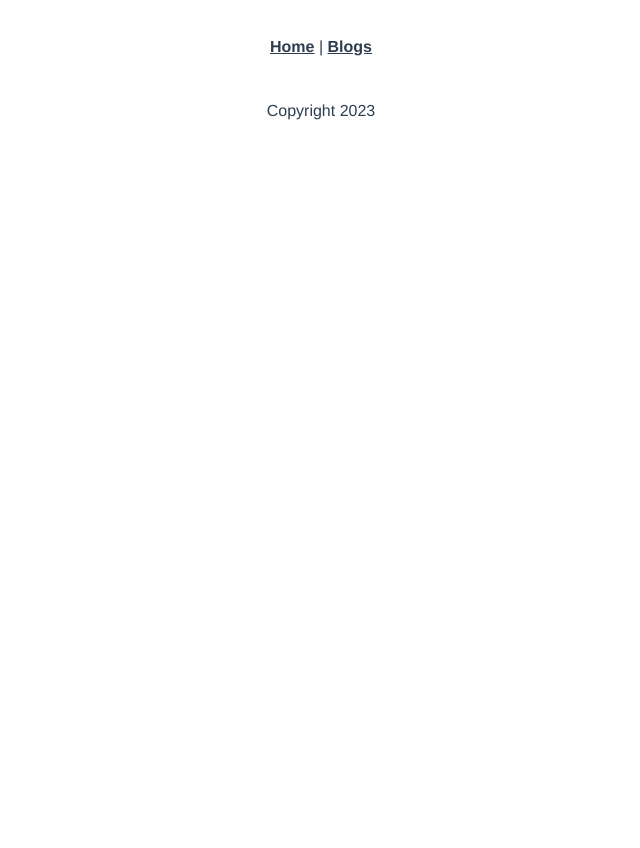
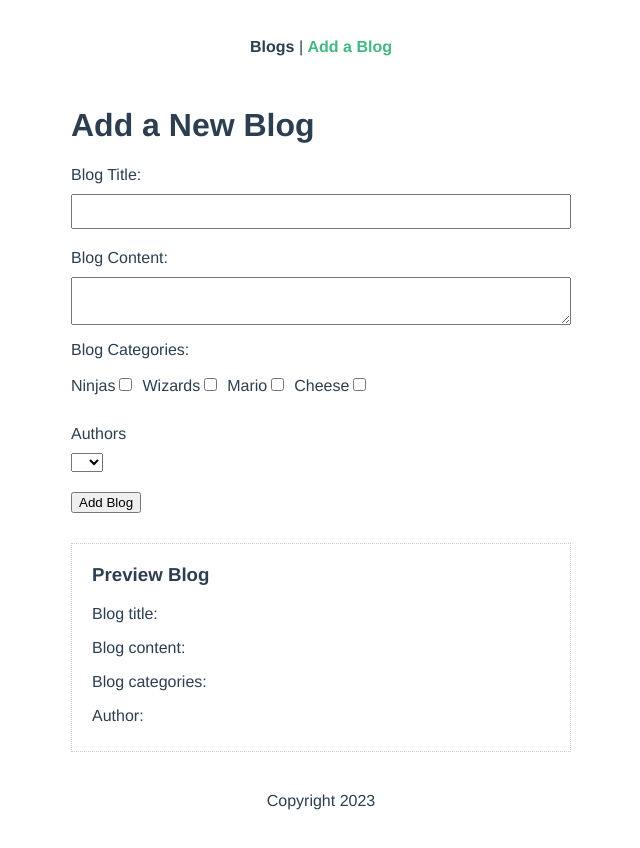
Before and after one commit to hanzyong1/vue-website, a Vue app: page /add-blog in a window 1280 px wide. Shown: the whole page, without its empty margins (319-959 px from the left). Before the commit the page ends 800 px from the top, so only its background shows below. Built offline with nearby package versions, Linux system fonts and the light colour scheme.

Commit message:
add Add new blog feature

```diff
--- a/src/App.vue
+++ b/src/App.vue
@@ -44,6 +44,7 @@ nav {
 nav a {
   font-weight: bold;
   color: #2c3e50;
+  text-decoration: none;
 }
 
 nav a.router-link-exact-active {
--- /dev/null
+++ b/src/assets/data.js
@@ -0,0 +1,3 @@
+const authors = ["A", "B", "C"];
+
+export default authors;
--- a/src/components/Footer.vue
+++ b/src/components/Footer.vue
@@ -3,3 +3,9 @@
     <p>Copyright 2023</p>
   </div>
 </template>
+
+<style scoped>
+#footer {
+  margin: 40px 0;
+}
+</style>
--- a/src/components/Header.vue
+++ b/src/components/Header.vue
@@ -1,15 +1,9 @@
 <template>
   <div id="header">
     <nav>
-      <router-link to="/">Home</router-link>
+      <router-link to="/">Blogs</router-link>
       |
-      <router-link to="/blogs">Blogs</router-link>
+      <router-link to="/add-blog">Add a Blog</router-link>
     </nav>
   </div>
 </template>
-
-<script>
-export default {};
-</script>
-
-<style scoped></style>
--- a/src/components/HelloWorld.vue
+++ /dev/null
@@ -1,122 +0,0 @@
-<template>
-  <div class="hello">
-    <h1>{{ msg }}</h1>
-    <p>
-      For a guide and recipes on how to configure / customize this project,<br />
-      check out the
-      <a href="https://cli.vuejs.org" target="_blank" rel="noopener"
-        >vue-cli documentation</a
-      >.
-    </p>
-    <h3>Installed CLI Plugins</h3>
-    <ul>
-      <li>
-        <a
-          href="https://github.com/vuejs/vue-cli/tree/dev/packages/%40vue/cli-plugin-babel"
-          target="_blank"
-          rel="noopener"
-          >babel</a
-        >
-      </li>
-      <li>
-        <a
-          href="https://github.com/vuejs/vue-cli/tree/dev/packages/%40vue/cli-plugin-router"
-          target="_blank"
-          rel="noopener"
-          >router</a
-        >
-      </li>
-      <li>
-        <a
-          href="https://github.com/vuejs/vue-cli/tree/dev/packages/%40vue/cli-plugin-eslint"
-          target="_blank"
-          rel="noopener"
-          >eslint</a
-        >
-      </li>
-    </ul>
-    <h3>Essential Links</h3>
-    <ul>
-      <li>
-        <a href="https://vuejs.org" target="_blank" rel="noopener">Core Docs</a>
-      </li>
-      <li>
-        <a href="https://forum.vuejs.org" target="_blank" rel="noopener"
-          >Forum</a
-        >
-      </li>
-      <li>
-        <a href="https://chat.vuejs.org" target="_blank" rel="noopener"
-          >Community Chat</a
-        >
-      </li>
-      <li>
-        <a href="https://twitter.com/vuejs" target="_blank" rel="noopener"
-          >Twitter</a
-        >
-      </li>
-      <li>
-        <a href="https://news.vuejs.org" target="_blank" rel="noopener">News</a>
-      </li>
-    </ul>
-    <h3>Ecosystem</h3>
-    <ul>
-      <li>
-        <a href="https://router.vuejs.org" target="_blank" rel="noopener"
-          >vue-router</a
-        >
-      </li>
-      <li>
-        <a href="https://vuex.vuejs.org" target="_blank" rel="noopener">vuex</a>
-      </li>
-      <li>
-        <a
-          href="https://github.com/vuejs/vue-devtools#vue-devtools"
-          target="_blank"
-          rel="noopener"
-          >vue-devtools</a
-        >
-      </li>
-      <li>
-        <a href="https://vue-loader.vuejs.org" target="_blank" rel="noopener"
-          >vue-loader</a
-        >
-      </li>
-      <li>
-        <a
-          href="https://github.com/vuejs/awesome-vue"
-          target="_blank"
-          rel="noopener"
-          >awesome-vue</a
-        >
-      </li>
-    </ul>
-  </div>
-</template>
-
-<script>
-export default {
-  name: "HelloWorld",
-  props: {
-    msg: String,
-  },
-};
-</script>
-
-<!-- Add "scoped" attribute to limit CSS to this component only -->
-<style scoped>
-h3 {
-  margin: 40px 0 0;
-}
-ul {
-  list-style-type: none;
-  padding: 0;
-}
-li {
-  display: inline-block;
-  margin: 0 10px;
-}
-a {
-  color: #42b983;
-}
-</style>
--- /dev/null
+++ b/src/views/AddBlogView.vue
@@ -0,0 +1,128 @@
+<template>
+  <div id="add-blog">
+    <h1>Add a New Blog</h1>
+    <form v-if="!submitted">
+      <label for="title">Blog Title: </label>
+      <input type="text" id="title" v-model="blog.title" />
+      <label for="content">Blog Content: </label>
+      <textarea id="content" v-model.trim="blog.content"></textarea>
+      <div id="checkboxes">
+        <p>Blog Categories:</p>
+        <label for="ninjas">Ninjas</label>
+        <input
+          type="checkbox"
+          id="ninjas"
+          value="Ninjas"
+          v-model="blog.categories"
+        />
+        <label for="wizards">Wizards</label>
+        <input
+          type="checkbox"
+          id="wizards"
+          value="Wizards"
+          v-model="blog.categories"
+        />
+        <label for="mario">Mario</label>
+        <input
+          type="checkbox"
+          id="mario"
+          value="Mario"
+          v-model="blog.categories"
+        />
+        <label for="cheese">Cheese</label>
+        <input
+          type="checkbox"
+          id="cheese"
+          value="Cheese"
+          v-model="blog.categories"
+        />
+      </div>
+      <label for="authors">Authors</label>
+      <select id="authors" v-model="blog.author">
+        <option v-for="author in authors" :key="author">
+          {{ author }}
+        </option>
+      </select>
+      <button @click.prevent="post">Add Blog</button>
+    </form>
+    <div v-if="submitted">
+      <h3>Thanks for adding your post</h3>
+    </div>
+    <div id="preview">
+      <h3>Preview Blog</h3>
+      <p>Blog title: {{ blog.title }}</p>
+      <p>Blog content: {{ blog.content }}</p>
+      <p>Blog categories:</p>
+      <ul>
+        <li v-for="category in blog.categories" :key="category">
+          {{ category }}
+        </li>
+      </ul>
+      <p>Author: {{ blog.author }}</p>
+    </div>
+  </div>
+</template>
+
+<script>
+import authors from "../assets/data.js";
+
+export default {
+  data() {
+    return {
+      blog: {
+        title: "",
+        content: "",
+        categories: [],
+        author: "",
+      },
+      authors: authors,
+      submitted: false,
+    };
+  },
+  methods: {
+    post: function () {
+      this.submitted = !this.submitted;
+    },
+  },
+};
+</script>
+
+<style scoped>
+#add-blog * {
+  text-align: left;
+}
+#add-blog {
+  margin: 20px auto;
+  max-width: 500px;
+}
+label {
+  display: block;
+  margin: 20px 0 10px;
+}
+input[type="text"],
+textarea {
+  display: block;
+  width: 100%;
+  padding: 8px;
+}
+#preview {
+  padding: 10px 20px;
+  border: 1px dotted #ccc;
+  margin: 30px 0;
+}
+h3 {
+  margin-top: 10px;
+}
+#checkboxes input {
+  display: inline-block;
+  margin-right: 10px;
+}
+#checkboxes label {
+  display: inline-block;
+  margin-top: 0;
+}
+button {
+  display: block;
+  margin: 20px 0;
+}
+</style>
--- a/src/views/HomeView.vue
+++ /dev/null
@@ -1,18 +0,0 @@
-<template>
-  <div class="home">
-    <img alt="Vue logo" src="../assets/logo.png" />
-    <HelloWorld msg="Welcome to Your Vue.js App" />
-  </div>
-</template>
-
-<script>
-// @ is an alias to /src
-import HelloWorld from "@/components/HelloWorld.vue";
-
-export default {
-  name: "HomeView",
-  components: {
-    HelloWorld,
-  },
-};
-</script>
```
Also changed, not shown: src/router/index.js (+4 -4 lines).
